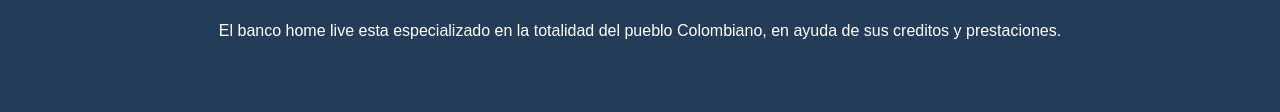
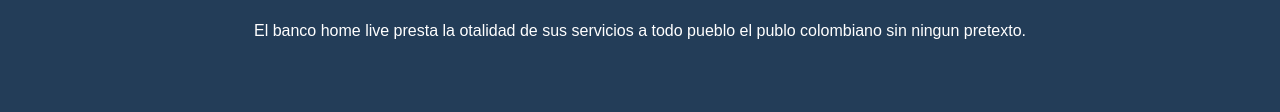
Before and after one commit to FabioG99/interfaz-BANCO-2, a plain HTML site: page index.html in a window 1280 px wide. Shown: the part 585-697 px from the top of the page. Drawn offline with Linux system fonts and the light colour scheme; a web font is replaced by a local one.

Commit message:
agregue cambios para hacer prueba de conflicto

```diff
--- a/index.html
+++ b/index.html
@@ -61,7 +61,7 @@
             <div class="buttonspage">
                 <div class="ingresar"><a href="login.html">INGRESAR</a></div>
                 <!--agrego un parrafo de prueba-->
-                <P>El banco home live esta especializado en la totalidad del pueblo Colombiano, en ayuda de sus creditos y prestaciones.</P>
+                <P>El banco home live presta la otalidad de sus servicios a todo pueblo el publo colombiano sin ningun pretexto.</P>
             </div>
         </section>
 
```
